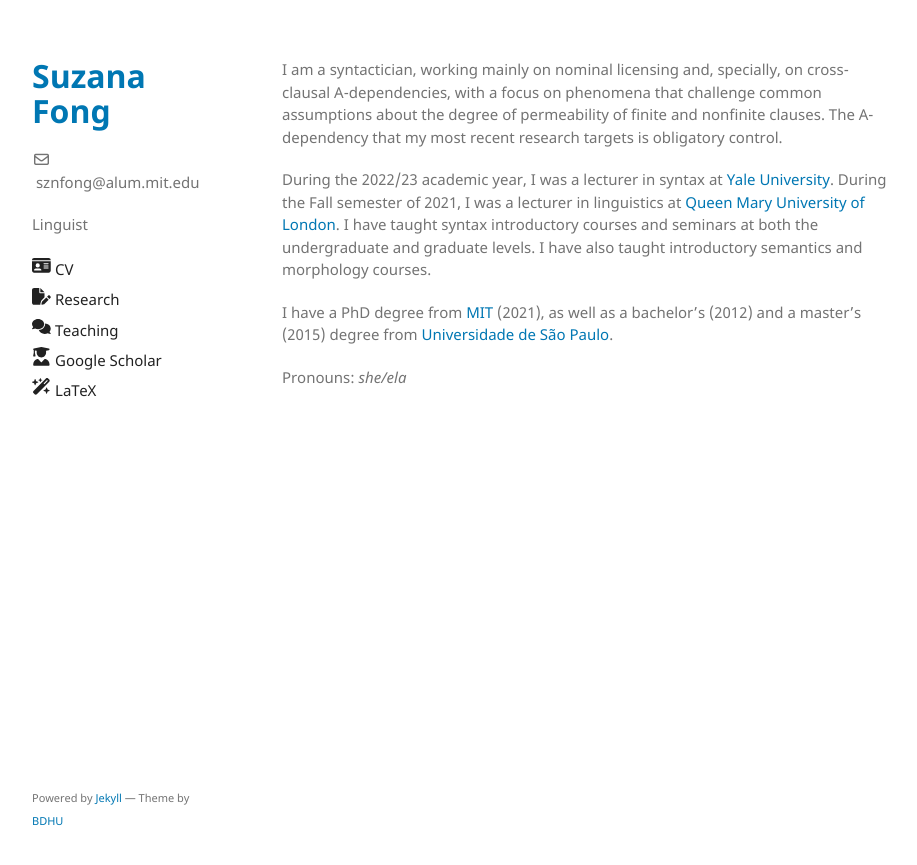
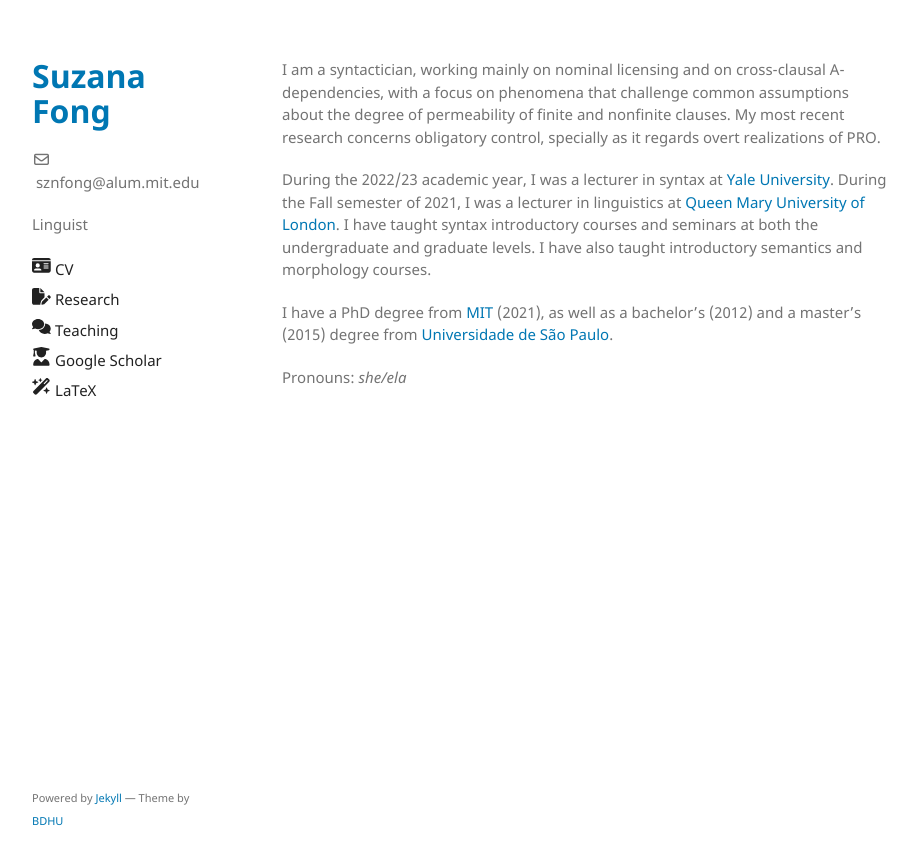
Before and after one commit to sznfng/sznfng.github.io, a Jekyll site: the page built from index.md, in a window 1280 px wide. Shown: the top 865 px of the page, without its empty margins (178-1095 px from the left). Built offline with Jekyll 4.4.1, drawn with Linux system fonts in a browser that asks for light colours.

Commit message:
Update index.md

```diff
--- a/index.md
+++ b/index.md
@@ -2,7 +2,7 @@
 layout: default
 ---
 
-I am a syntactician, working mainly on nominal licensing and, specially, on cross-clausal A-dependencies, with a focus on phenomena that challenge common assumptions about the degree of permeability of finite and nonfinite clauses. The A-dependency that my most recent research targets is obligatory control.
+I am a syntactician, working mainly on nominal licensing and on cross-clausal A-dependencies, with a focus on phenomena that challenge common assumptions about the degree of permeability of finite and nonfinite clauses. My most recent research concerns obligatory control, specially as it regards overt realizations of PRO.
 
 During the 2022/23 academic year, I was a lecturer in syntax at [Yale University](https://ling.yale.edu/). During the Fall semester of 2021, I was a lecturer in linguistics at [Queen Mary University of London](https://www.qmul.ac.uk/sllf/linguistics/). I have taught syntax introductory courses and seminars at both the undergraduate and graduate levels. I have also taught introductory semantics and morphology courses.
 
```
